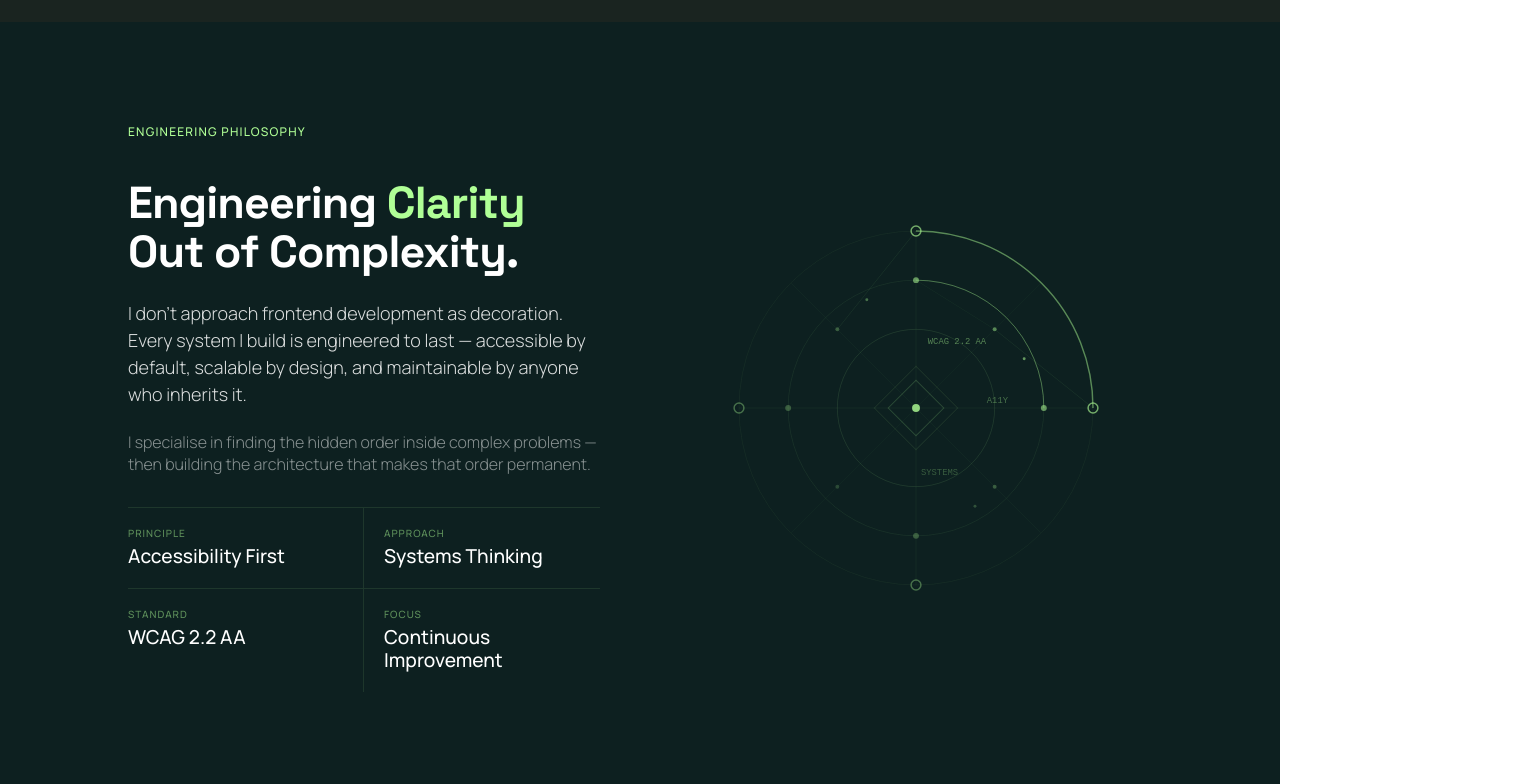
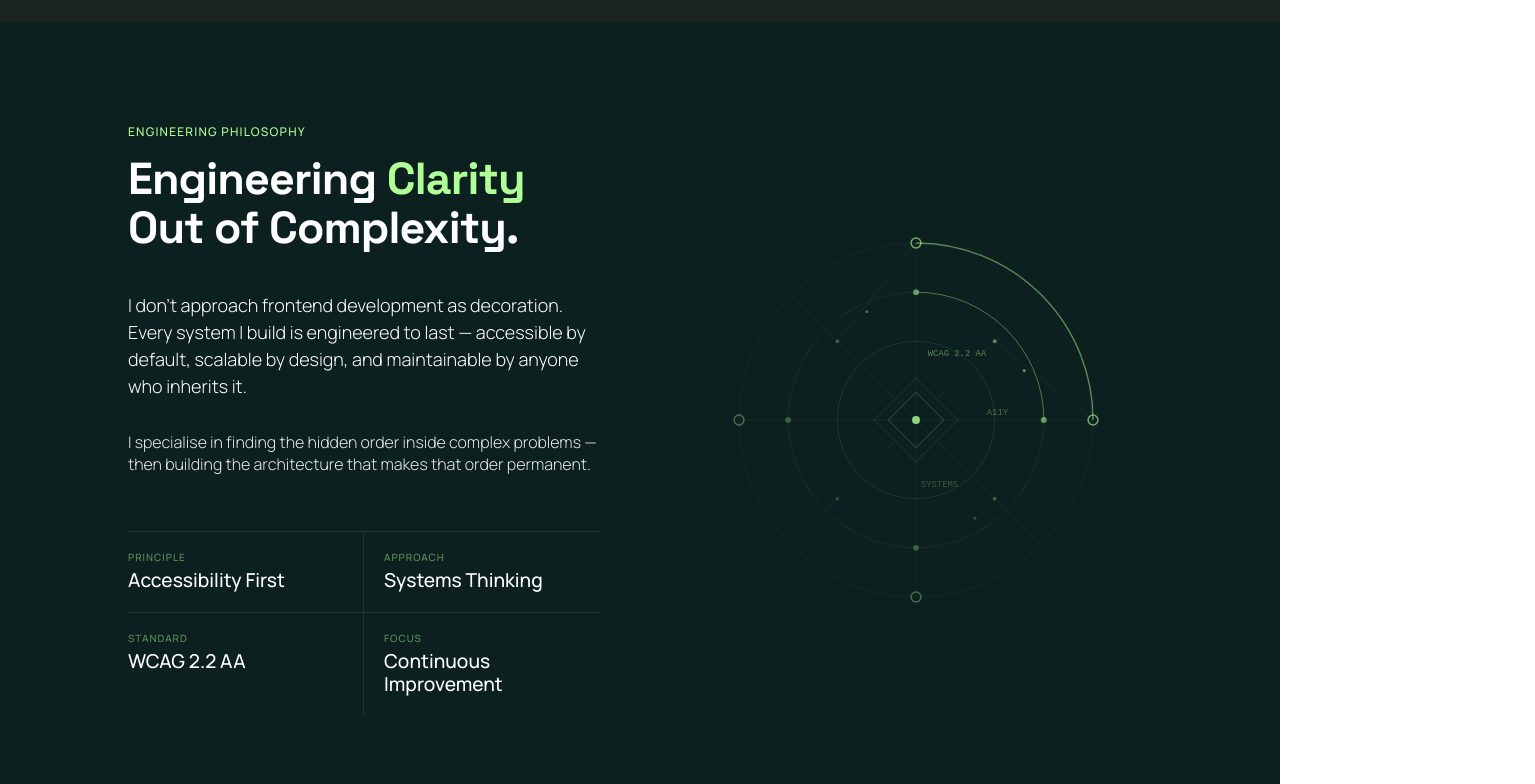
Before and after one commit to MattsDevLab/mattsdevlab-portfolio, a Next.js app: page / in a window 1280 px wide. Shown: the part 4280-5064 px from the top of the page, 1535 px wide, since content can reach past the window. Built offline with nearby package versions, Linux system fonts and the light colour scheme.

Commit message:
feat: add engineering philosophy section with radar graphic

```diff
--- a/src/components/sections/PhilosophyPreview.tsx
+++ b/src/components/sections/PhilosophyPreview.tsx
@@ -17,7 +17,7 @@ export default function PhilosophyPreview() {
                         Engineering <span className="text-highlight">Clarity</span>{' '}
                         Out of Complexity.
                     </h2>
-                    <p className="philosophy__lead">
+                    <p className="lead-text">
                         I don&apos;t approach frontend development as decoration. Every system
                         I build is engineered to last — accessible by default, scalable by
                         design, and maintainable by anyone who inherits it.
--- a/src/sass/components/_philosophy-preview.scss
+++ b/src/sass/components/_philosophy-preview.scss
@@ -14,7 +14,6 @@
         min-width: 0;
         display: flex;
         flex-direction: column;
-        gap: 1.5rem;
     }
 
     &__rh-col {
@@ -26,30 +25,28 @@
     }
 
     &__title {
+        margin-top: 0;
+        margin-bottom: 2.5rem;
         @include a.heading-h2;
         color: #ffffff;
-        margin: 0;
     }
 
-    &__lead {
-        @include a.lead-text;
-        color: rgba(255, 255, 255, 0.85);
-        margin: 0;
+    .lead-text{
+        margin-top: 0;
     }
 
     &__body {
         @include a.body-text;
-        color: rgba(255, 255, 255, 0.5);
-        margin: 0;
+        color: rgba(255, 255, 255, 0.9);
     }
 
     &__pillars {
+        margin-top: 2.5rem;
         display: grid;
         grid-template-columns: repeat(2, 1fr);
         gap: 0;
         list-style: none;
         padding: 0;
-        margin: 0.5rem 0 0;
         border-top: 1px solid rgba(176, 255, 150, 0.1);
     }
 
```
